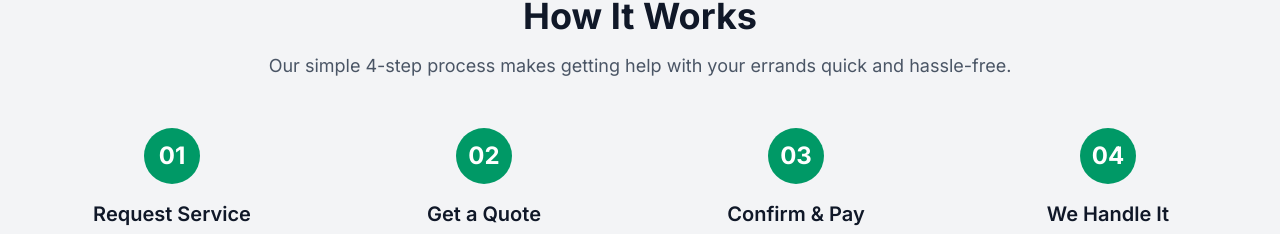
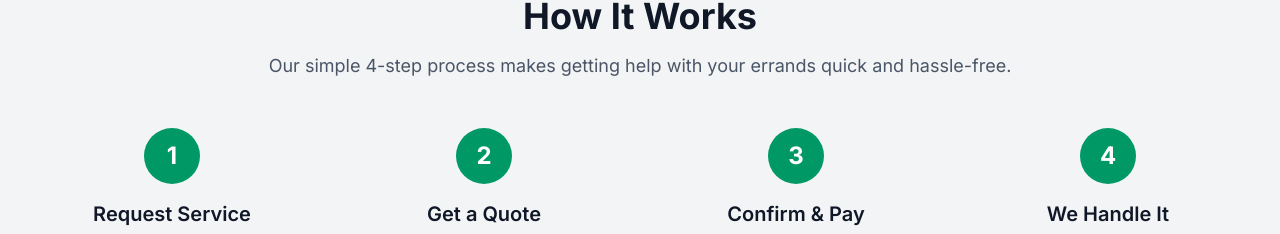
Before and after one commit to M0imaritim/e-boy, a Next.js app: page / in a window 1280 px wide. Shown: the part 1456-1690 px from the top of the page. Built offline with nearby package versions, Linux system fonts and the light colour scheme.

Commit message:
fixed type errors

```diff
--- a/app/components/ProcessSection.tsx
+++ b/app/components/ProcessSection.tsx
@@ -46,7 +46,7 @@ export default function ProcessSection() {
           {steps.map((step, index) => (
             <ProcessStep
               key={index}
-              number={step.number}
+              number={parseInt(step.number, 10)}
               title={step.title}
               description={step.description}
             />
```
